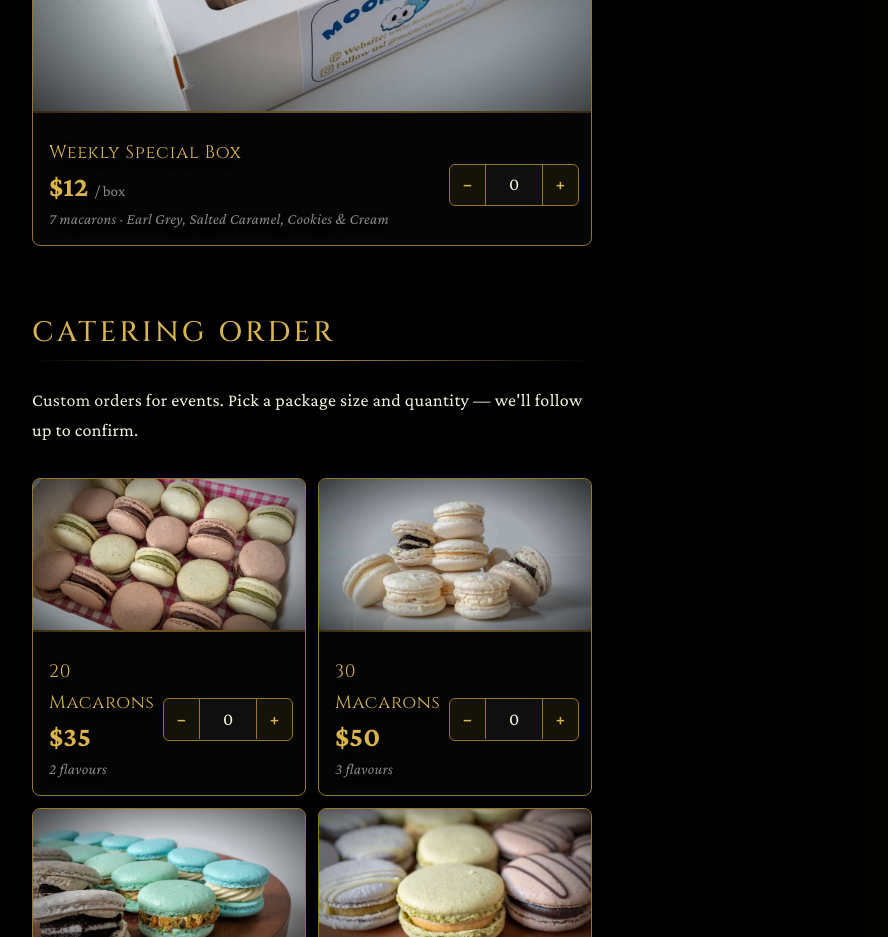
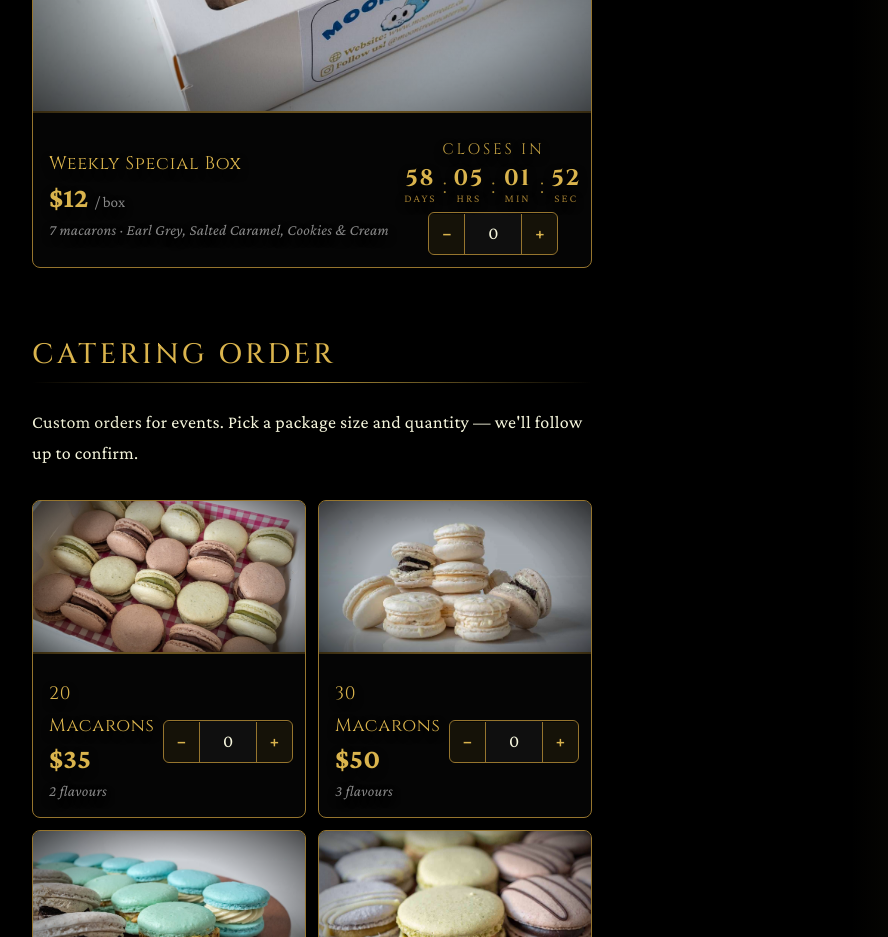
Before and after one commit to luk-ryan/moon-treatz, a React (Vite) app in the folder frontend/: page /pre-order in a window 1280 px wide. Shown: the part 1060-1997 px from the top of the page, without its empty margins (328-1216 px from the left). Built offline with nearby package versions, Linux system fonts and the light colour scheme; a web font is replaced by a local one.

Commit message:
update: reworked Weekly box and Catering schedule

```diff
--- a/frontend/src/components/CountdownTimer.tsx
+++ b/frontend/src/components/CountdownTimer.tsx
@@ -1,13 +1,13 @@
 /**
  * CountdownTimer Component
  * ========================
- * Displays a live countdown to the next pre-order release date.
- * Renders nothing when the release date has already passed.
+ * Displays a live countdown to the pre-order close cutoff.
+ * Renders nothing once the cutoff has already passed.
  *
  * On mobile: shows a simple "X Days" display.
  * On desktop: shows a ticking DD:HH:MM:SS segment display inside the button.
  *
- * The `nextReleaseDate` in preOrderForm config should be updated manually each week to the upcoming release date.
+ * `preOrderCloseDate` in preOrderForm config should be updated manually each week to the next cutoff.
  */
 
 import { useIsMobile } from "../hooks/useIsMobile";
--- a/frontend/src/components/preorder/ReviewModal.tsx
+++ b/frontend/src/components/preorder/ReviewModal.tsx
@@ -119,7 +119,7 @@ const ReviewModal = ({
           <h3 className="preorder-modal-section-title">Scheduling</h3>
           <div className="preorder-modal-details">
             {form.pickupDate && (() => {
-              // parsePickupDate converts NKS slot strings (e.g. "nks-thursday-430-500pm")
+              // parsePickupDate converts NKS slot strings (e.g. "nks-friday-430-500pm")
               // into a human label + time. Falls back to raw string for standard slots.
               const parsed = parsePickupDate(form.pickupDate);
               if (parsed) {
--- a/frontend/src/components/preorder/WeeklyProductCard.tsx
+++ b/frontend/src/components/preorder/WeeklyProductCard.tsx
@@ -3,8 +3,8 @@
  * =================
  * Product card for the Weekly Special Box on the cart step.
  *
- * Available state:  shows the LIMITED TIME badge + quantity Stepper.
- * Unavailable state: shows a CLOSED badge + live countdown (or static label if no release date is set).
+ * Available state:  shows the LIMITED TIME badge + live countdown to the close cutoff + quantity Stepper.
+ * Unavailable state: shows a CLOSED badge, static label.
  */
 
 import CountdownTimer from "../CountdownTimer";
@@ -50,8 +50,17 @@ const WeeklyProductCard = ({ isAvailable, qty, onChange, flavours }: WeeklyProdu
             </span>
             <span className="preorder-product-desc">{desc}</span>
           </div>
-          {/* max=100: effectively unlimited */}
-          <Stepper value={qty} min={0} max={100} onChange={onChange} />
+          <div className="preorder-product-action">
+            {/* Show a live countdown to the close cutoff while orders are still open */}
+            {getTimeUntilNextRelease().total > 0 && (
+              <div className="preorder-weekly-available">
+                <span className="preorder-weekly-available-label">Closes in</span>
+                <CountdownTimer />
+              </div>
+            )}
+            {/* max=100: effectively unlimited */}
+            <Stepper value={qty} min={0} max={100} onChange={onChange} />
+          </div>
         </div>
       </div>
     );
@@ -71,16 +80,9 @@ const WeeklyProductCard = ({ isAvailable, qty, onChange, flavours }: WeeklyProdu
           </span>
           <span className="preorder-product-desc">{desc}</span>
         </div>
-        {/* Show a live countdown if the next release is in the future, otherwise a static label */}
+        {/* No automatic reopen date once closed, so just show a static label */}
         <div className="preorder-weekly-unavailable">
-          {getTimeUntilNextRelease().total > 0 ? (
-            <>
-              <span className="preorder-weekly-unavailable-label">Opens in</span>
-              <CountdownTimer />
-            </>
-          ) : (
-            <span className="preorder-weekly-unavailable-label">Currently unavailable</span>
-          )}
+          <span className="preorder-weekly-unavailable-label">Currently unavailable</span>
         </div>
       </div>
     </div>
--- a/frontend/src/config/preOrderForm.ts
+++ b/frontend/src/config/preOrderForm.ts
@@ -5,36 +5,35 @@
  *
  * HOW IT WORKS
  * ------------
- * 1. Set `preOrderOpenDate` to the date the form should automatically open.
- *    A countdown timer will show on the site until that date arrives.
- * 2. Once the date passes the form opens automatically and stays open.
- * 3. To manually close the form at any time, set `preOrderClosed` to true.
- * 4. To re-open, set `preOrderClosed` back to false (and update `preOrderOpenDate`
- *    to the next opening date if you want a new countdown).
+ * 1. Set `preOrderCloseDate` to the date orders should stop being accepted.
+ *    The form is available any time before 9:00am on that date.
+ * 2. Once 9:00am on that date passes, the form automatically closes.
+ * 3. `preOrderClosed` / `preOrderForceOpen` are manual overrides — not needed
+ *    for normal weekly use, but still there in case you need to force open/closed.
  */
 
 /**
- * Pre-Order Open Date
- * ===================
- * The date the form automatically opens. Used for the countdown timer.
+ * Pre-Order Close Date
+ * =====================
+ * The order window closes at 9:00am on this date. Also used for the countdown timer.
  * Format: "YYYY-MM-DD"
  */
-export const preOrderOpenDate: string = "2026-09-29";
+export const preOrderCloseDate: string = "2026-09-11";
 
 /**
  * Manual Close Override
  * =====================
- * Set to true to close the form immediately regardless of the open date.
+ * Set to true to close the form immediately regardless of the close date.
  */
-export const preOrderClosed: boolean = true;
+export const preOrderClosed: boolean = false;
 
 /**
  * Force Open Override
  * ===================
- * Set to true to force the weekly box form open regardless of the open date.
- * Useful when taking orders early without changing the countdown date.
+ * Set to true to force the weekly box form open regardless of the close date.
+ * Useful when taking orders early without changing the close date.
  */
-export const preOrderForceOpen: boolean = true;
+export const preOrderForceOpen: boolean = false;
 
 /**
  * Next Week's Flavours
@@ -51,13 +50,20 @@ export const nextWeekFlavours: string[] = [
 // Example: export const nextWeekFlavours: string[] = ["Pistachio", "Lemon", "Biscoff"];
 
 /**
- * Returns time remaining until preOrderOpenDate as { days, hours, minutes, seconds, total }.
- * `total` is milliseconds remaining (0 when the date has passed / form is open).
+ * The exact moment the order window closes: 9:00am on preOrderCloseDate.
+ */
+const getCloseCutoff = (): Date => {
+  const cutoff = new Date(preOrderCloseDate);
+  cutoff.setHours(9, 0, 0, 0);
+  return cutoff;
+};
+
+/**
+ * Returns time remaining until the 9:00am close cutoff as { days, hours, minutes, seconds, total }.
+ * `total` is milliseconds remaining (0 once the cutoff has passed / form is closed).
  */
 export const getTimeUntilNextRelease = () => {
-  const release = new Date(preOrderOpenDate);
-  release.setHours(0, 0, 0, 0);
-  const total = Math.max(0, release.getTime() - Date.now());
+  const total = Math.max(0, getCloseCutoff().getTime() - Date.now());
   const s = Math.floor(total / 1000);
   return {
     days: Math.floor(s / 86400),
@@ -71,11 +77,11 @@ export const getTimeUntilNextRelease = () => {
 /**
  * Returns true when the pre-order form should be accessible:
  * - not manually closed, AND
- * - the open date has been reached
+ * - it's still before 9:00am on preOrderCloseDate
  */
 export const isPreOrderFormAvailable = (): boolean => {
   if (preOrderClosed) return false;
-  return Date.now() >= new Date(preOrderOpenDate).getTime();
+  return Date.now() < getCloseCutoff().getTime();
 };
 
 /**
--- a/frontend/src/pages/home/WeeklyBox.tsx
+++ b/frontend/src/pages/home/WeeklyBox.tsx
@@ -22,9 +22,9 @@ const latestSpecial = getLatestSpecial();
 
    YESH MASTER RYAN.
 
-// Build "Month Day–Day" label from preOrderOpenDate to (preOrderOpenDate + 2 days)
+// Build "Month Day–Day" label from preOrderCloseDate to (preOrderCloseDate + 2 days)
 const getPreOrderDate = () => {
-  const start = new Date(preOrderOpenDate + "T00:00:00");
+  const start = new Date(preOrderCloseDate + "T00:00:00");
   const end = new Date(start);
   end.setDate(end.getDate() + 2);
   const month = start.toLocaleDateString("en-US", { month: "short" });
@@ -59,7 +59,7 @@ const WeeklyBox = () => {
           <motion.div className="ws-schedule-block" {...fadeUp(0.55)}>
             <p className="ws-schedule-label">Pickup / Delivery Days</p>
             <div className="ws-schedule-pills">
-              {["Thu", "Fri", "Sat"].map((d) => (
+              {["Fri", "Sat", "Sun"].map((d) => (
                 <span key={d} className="ws-pill">
                   {d}
                 </span>
--- a/frontend/src/pages/preorder/PreOrder.tsx
+++ b/frontend/src/pages/preorder/PreOrder.tsx
@@ -17,9 +17,9 @@
  *
  *   Toggled via the "NKS Order" checkbox on the Contact step.
  *   When active (form.orderType === "nks-student"):
- *     - The schedule step shows only Thu/Fri NKS class timetable slots
+ *     - The schedule step shows only the Friday NKS class timetable slots
  *     - Pickup / delivery fields are hidden (NKS orders are handed off at the dojo)
- *     - Saturday is removed from the weekly calendar
+ *     - Saturday and Sunday are removed from the weekly calendar (Friday only)
  *
  * ── Email ─────────────────────────────────────────────────────────────────────
  *
@@ -173,6 +173,18 @@ const PreOrder = () => {
         document.getElementById("catering")?.scrollIntoView({ behavior: "smooth", block: "start" });
       }, 100);
     }
+  }, []);
+
+  /* Clear a stale weekly quantity left over in localStorage from before the close cutoff
+     ═══════════════════════════════════════════════════════════════════════════════════
+     Without this, a customer who added a weekly box before it closed could still see it
+     in their cart/checkout after it's no longer being sold. */
+  useEffect(() => {
+    if (!weeklyAvailable && cart.weekly > 0) {
+      setCart(p => ({ ...p, weekly: 0 }));
+      setForm(p => ({ ...p, pickupDate: "" }));
+    }
+    // eslint-disable-next-line react-hooks/exhaustive-deps
   }, []);
 
   /* Track visited steps
--- a/frontend/src/styles/pages/preorder.css
+++ b/frontend/src/styles/pages/preorder.css
@@ -971,6 +971,61 @@
   letter-spacing: 0.18em;
   text-transform: uppercase;
   margin-bottom: 0.25rem;
+}
+
+.preorder-product-action {
+  display: flex;
+  flex-direction: column;
+  align-items: center;
+  gap: 0.4rem;
+  flex-shrink: 0;
+}
+
+.preorder-weekly-available {
+  display: flex;
+  flex-direction: column;
+  align-items: center;
+  gap: 0.1rem;
+}
+
+.preorder-weekly-available-label {
+  font-family: var(--ff-accent);
+  font-size: var(--fs-100, 0.9rem);
+  color: var(--clr-gold-500);
+  letter-spacing: 0.18em;
+  text-transform: uppercase;
+}
+
+.preorder-weekly-available .countdown-segments {
+  gap: 0.6rem;
+}
+
+.preorder-weekly-available .countdown-seg {
+  width: 2.5ch;
+}
+
+.preorder-weekly-available .countdown-val {
+  font-size: var(--fs-300);
+  color: var(--clr-gold-400);
+  font-variant-numeric: tabular-nums;
+}
+
+.preorder-weekly-available .countdown-lbl {
+  font-size: 0.7rem;
+  color: var(--clr-gold-700);
+}
+
+/* Compact mobile countdown ("25 Days") — rendered instead of the segment display */
+.preorder-weekly-available .countdown-days-mobile {
+  font-family: var(--ff-accent);
+  font-size: var(--fs-300);
+  font-weight: 700;
+  color: var(--clr-gold-400);
+}
+
+.preorder-weekly-available .countdown-colon {
+  font-size: var(--fs-300);
+  color: var(--clr-gold-600);
 }
 
 /* Product image wrapper — vignette overlay */
```
Also changed, not shown: frontend/src/components/preorder/sections/OrderCalendar.tsx (+44 -65 lines), frontend/src/styles/mobile/mobile.css (+41 -0 lines), frontend/src/utils/scheduleFormat.ts (+23 -34 lines), 1 other file (tests, documents, lock files or other folders).
